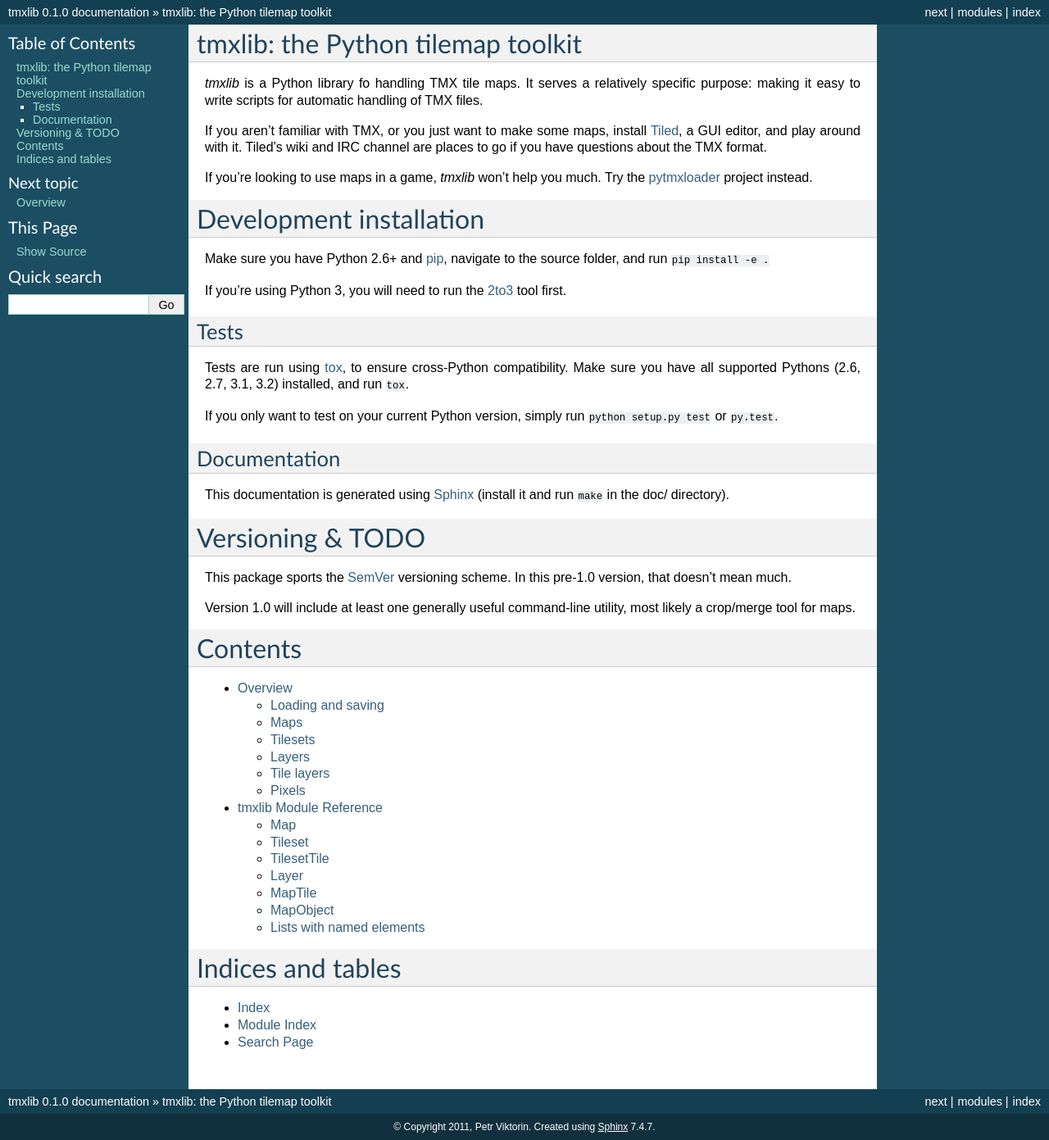
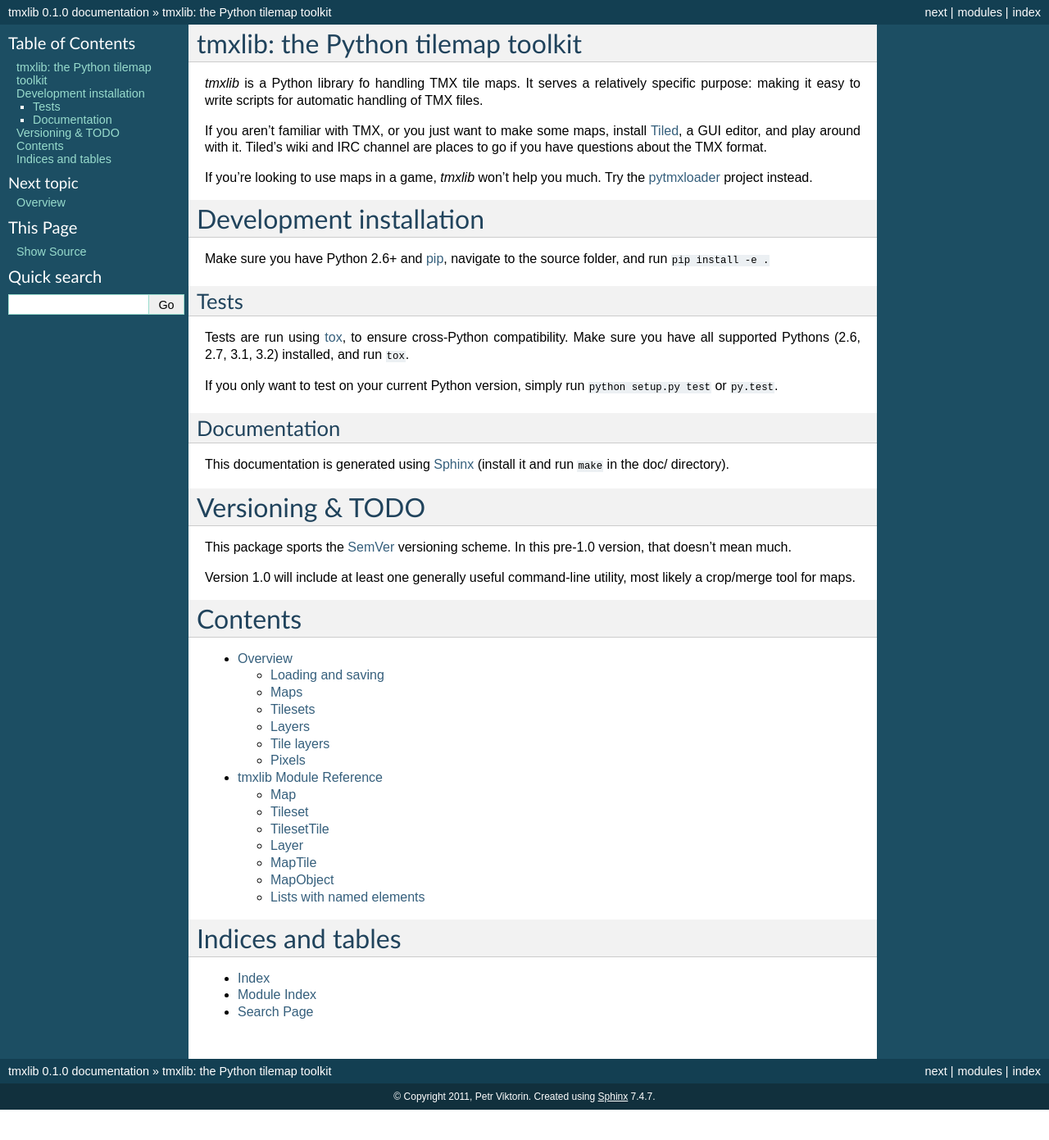
Before and after one commit to encukou/pytmxlib, a Sphinx documentation site: the page built from doc/source/index.rst, in a window 1280 px wide and 1391 px high. Shown: the whole window at 82% size. Built offline with Sphinx 7.4.7, drawn with Linux system fonts in a browser that asks for light colours.

Commit message:
Remove 2to3 reference from docs

```diff
--- a/doc/source/index.rst
+++ b/doc/source/index.rst
@@ -22,10 +22,6 @@ Development installation
 
 Make sure you have Python 2.6+ and pip_, navigate to the source folder, and
 run ``pip install -e .``
-
-If you're using Python 3, you will need to run the 2to3_ tool first.
-
-.. _2to3: http://docs.python.org/library/2to3.html
 
 Tests
 -----
```
